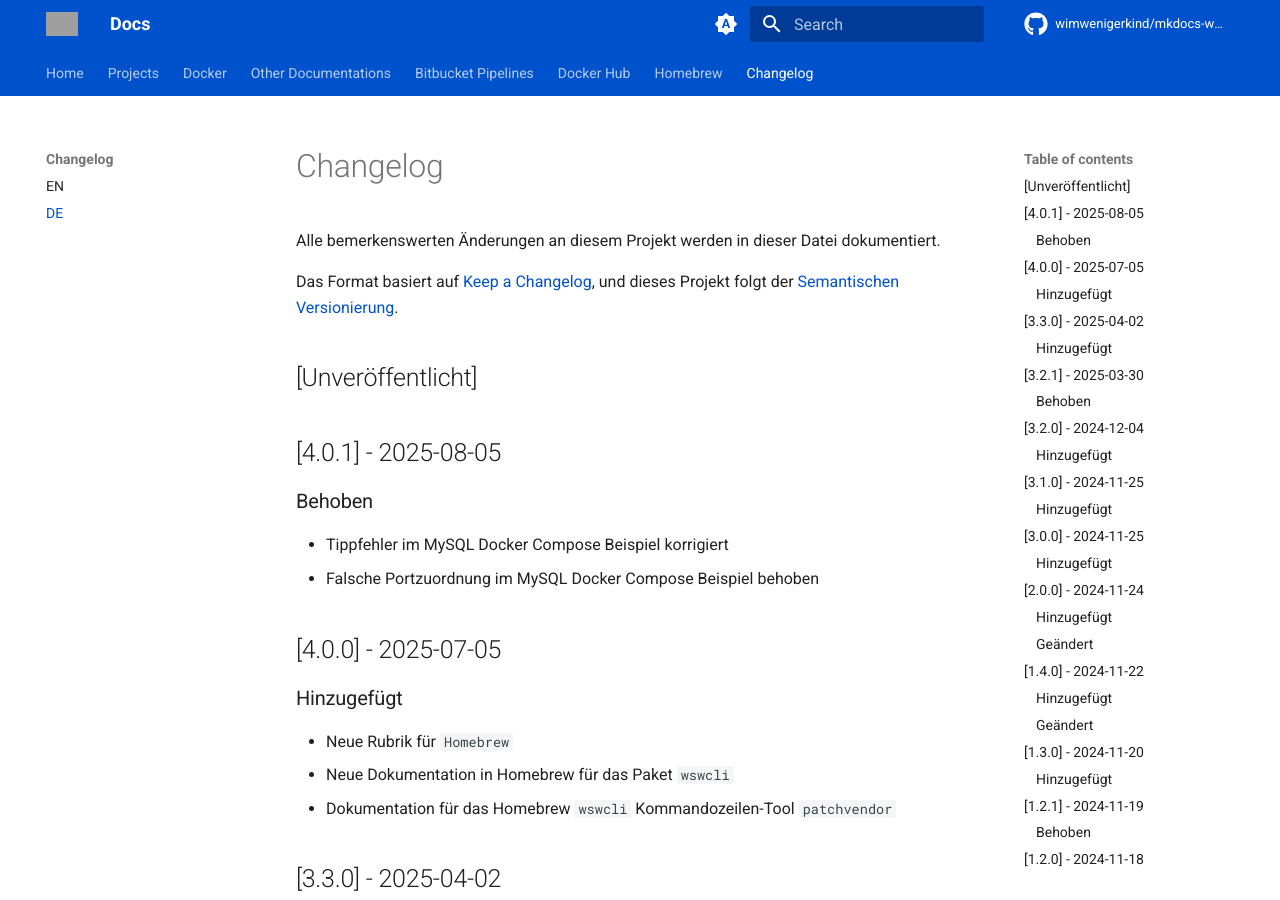
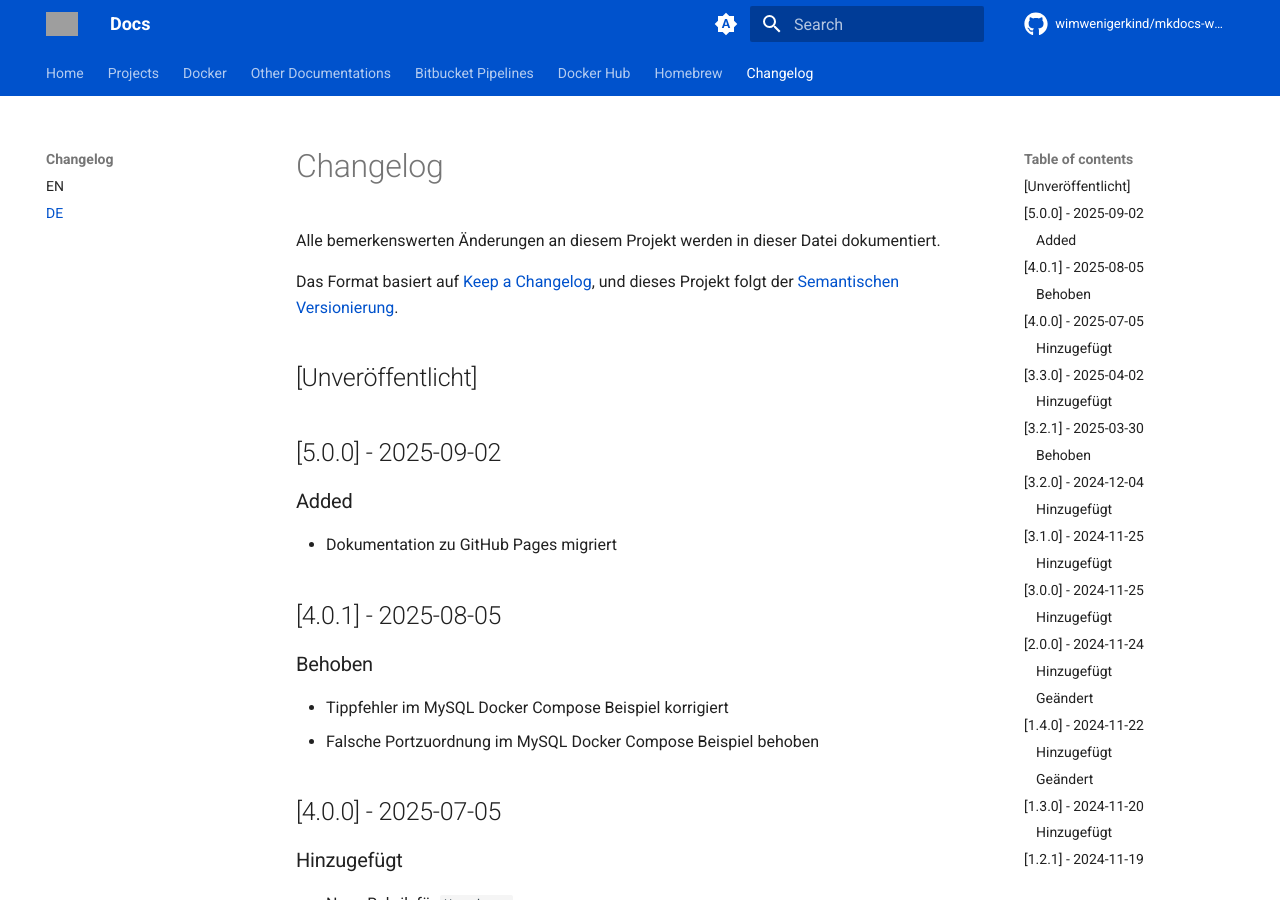
Before and after one commit to wimwenigerkind/mkdocs-wim-wenigerkind, an MkDocs documentation site: the page built from docs/docs/changelog/de.md, in a window 1280 px wide and 900 px high. Built offline with MkDocs 1.6.1 and Material for MkDocs 9.7.7, drawn with Linux system fonts in a browser that asks for light colours; comment, search, counter and statistics services are not loaded; the version menu is left out; grey boxes are pictures that could not be loaded.

```diff
--- a/docs/docs/changelog/de.md
+++ b/docs/docs/changelog/de.md
@@ -6,6 +6,11 @@ Das Format basiert auf [Keep a Changelog](https://keepachangelog.com/de/1.1.0/),
 und dieses Projekt folgt der [Semantischen Versionierung](https://semver.org/lang/de/).
 
 ## [Unveröffentlicht]
+
+## [5.0.0] - 2025-09-02
+
+### Added
+- Dokumentation zu GitHub Pages migriert
 
 ## [4.0.1] - 2025-08-05
 
```
Also changed, not shown: docs/docs/changelog/en.md (+5 -0 lines).
